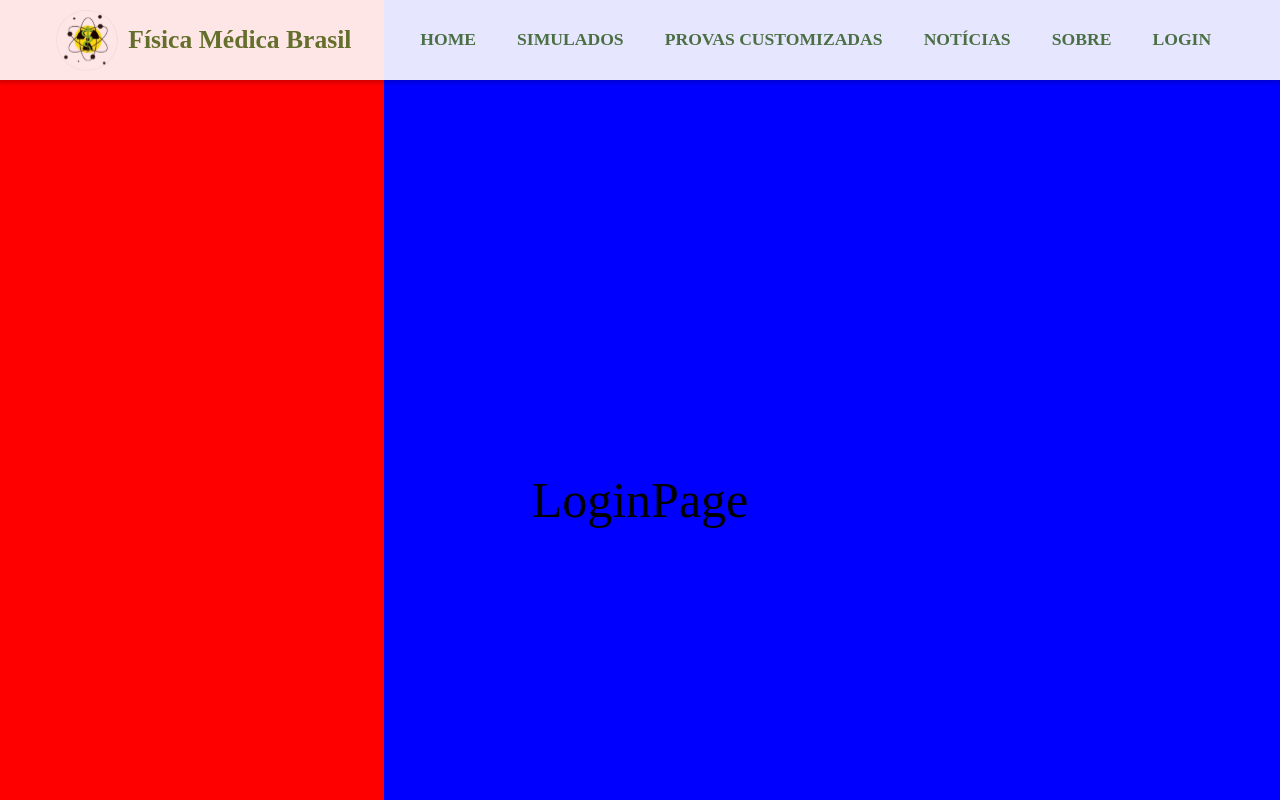
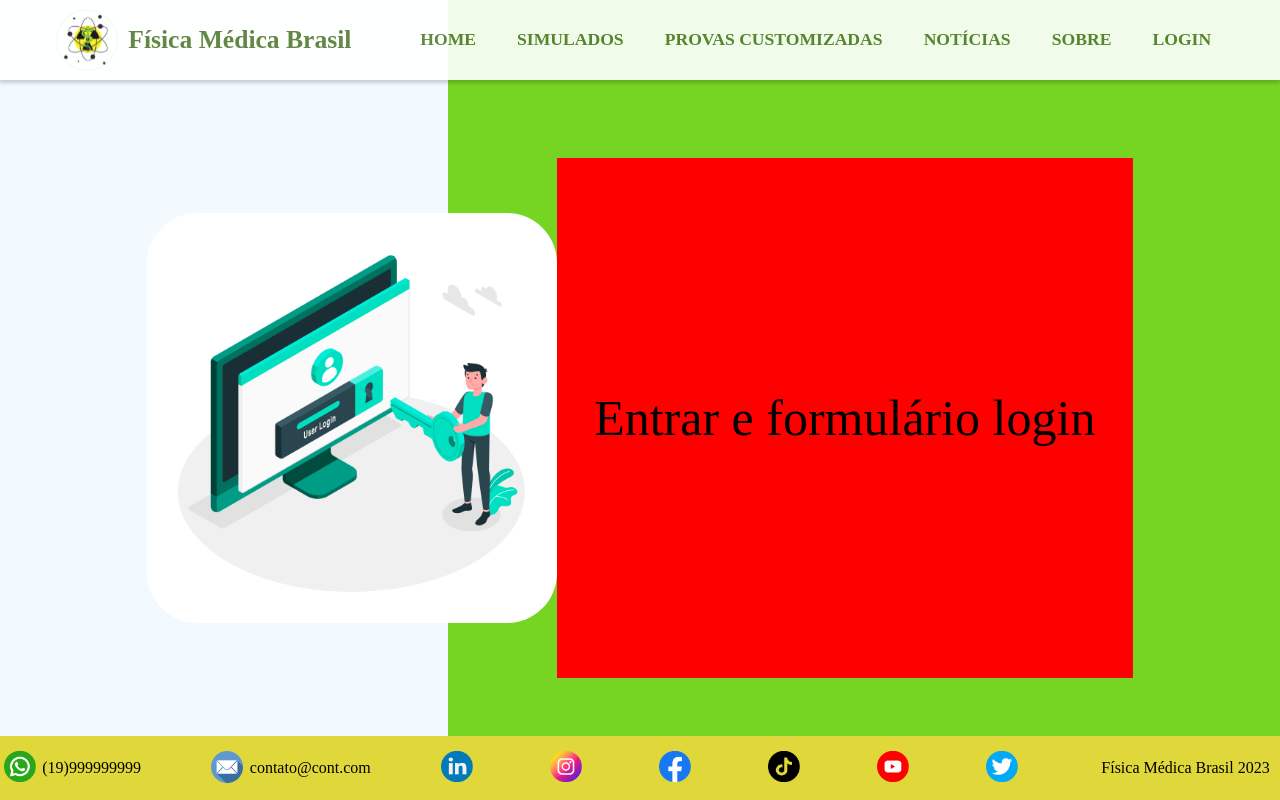
Before and after one commit to GDMeira/SimulAiFrontend, a React (Vite) app: page /LoginPage in a window 1280 px wide. Shown: the top 800 px of the page. Built offline with nearby package versions, Linux system fonts and the light colour scheme.

Commit message:
feat: criação do layout genérico de página seguindo o layout antigo do figma.

```diff
--- /dev/null
+++ b/src/components/PageLayout.jsx
@@ -0,0 +1,25 @@
+import { useContext } from "react";
+import ColorContext from "../contexts/colors";
+import styled from "styled-components";
+
+export default function PageLayout({children}) {
+    const colors = useContext(ColorContext);
+
+    return (
+        <LayoutSC colors={colors}>
+            {children}
+        </LayoutSC>
+    )
+}
+
+const LayoutSC = styled.main`
+    width: 100vw;
+    min-height: 79.5vh;
+    font-size: 50px;
+    display: flex;
+    justify-content: center;
+    align-items: center;
+    padding-top: 100px;
+    background-image: linear-gradient(to right, ${props => props.colors.color1} 0%, ${props => props.colors.color1} 35%,
+        ${props => props.colors.color2} 35%, ${props => props.colors.color2} 100%);
+`
--- a/src/pages/LoginPage/LoginPage.jsx
+++ b/src/pages/LoginPage/LoginPage.jsx
@@ -1,20 +1,42 @@
-import styled from "styled-components"
+import styled from "styled-components";
+import PageLayout from "../../components/PageLayout";
+import imgLoginDesktop from "../../assets/loginDesktop.jpg";
 
 export default function LoginPage() {
+    const isMobile = window.innerWidth < 1200;
+
     return (
-        <ContainerSC>
-            LoginPage
-        </ContainerSC>
+        <PageLayout>
+            {!isMobile && <ImageContainerSC>
+                <img src={imgLoginDesktop} alt="Acesse sua conta" />
+            </ImageContainerSC>}
+            <FormsContainerSC>
+                <h1>Entrar e formulário login</h1>
+            </FormsContainerSC>
+        </PageLayout>
     )
 }
 
-const ContainerSC = styled.main`
-    width: 100vw;
-    min-height: 100vh;
-    font-size: 50px;
+const ImageContainerSC = styled.div`
+    width: 32vw;
+    height: 32vw;
     display: flex;
     justify-content: center;
     align-items: center;
-    padding-top: 100px;
-    background-image: linear-gradient(to right, red 0%, red 30%, blue 30%, blue 100%);
+    background-color: #fff;
+    border-radius: 50px;
+
+    img {
+        width: 90%;
+    }
 `
+
+const FormsContainerSC = styled.section`
+    width: 45vw;
+    height: 65vh;
+    display: flex;
+    flex-direction: column;
+    justify-content: space-evenly;
+    align-items: center;
+    background-color: red;
+`
--- a/src/style/GlobalStyle.jsx
+++ b/src/style/GlobalStyle.jsx
@@ -1,7 +1,9 @@
 import { createGlobalStyle } from "styled-components";
 
 const GlobalStyle = createGlobalStyle`
-    font-family: 'Sans Serif Collection';
+    * {
+        font-family: 'Sans Serif Collection';
+    }
 
     a {
         color: inherit;
```
Also changed, not shown: src/assets/loginDesktop.jpg (added).
